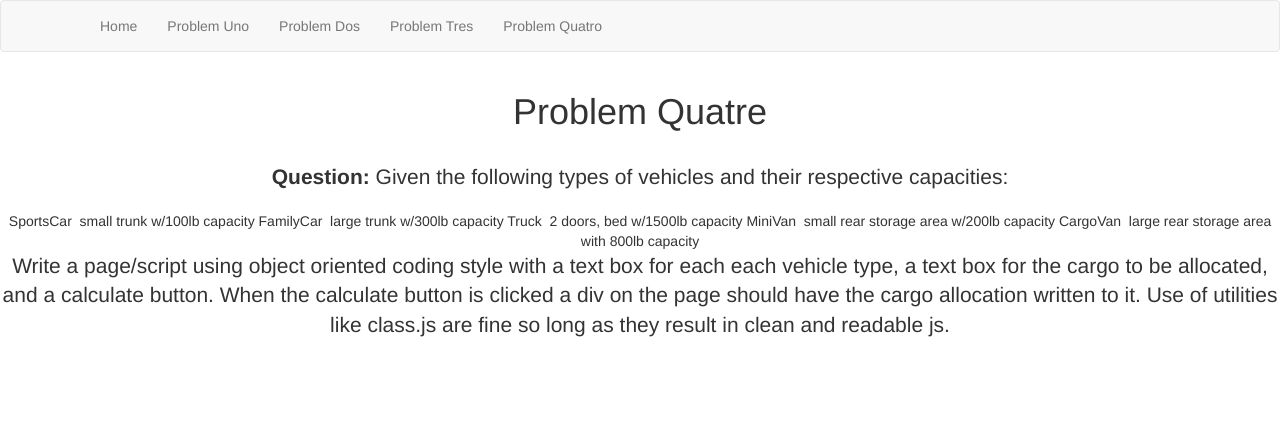
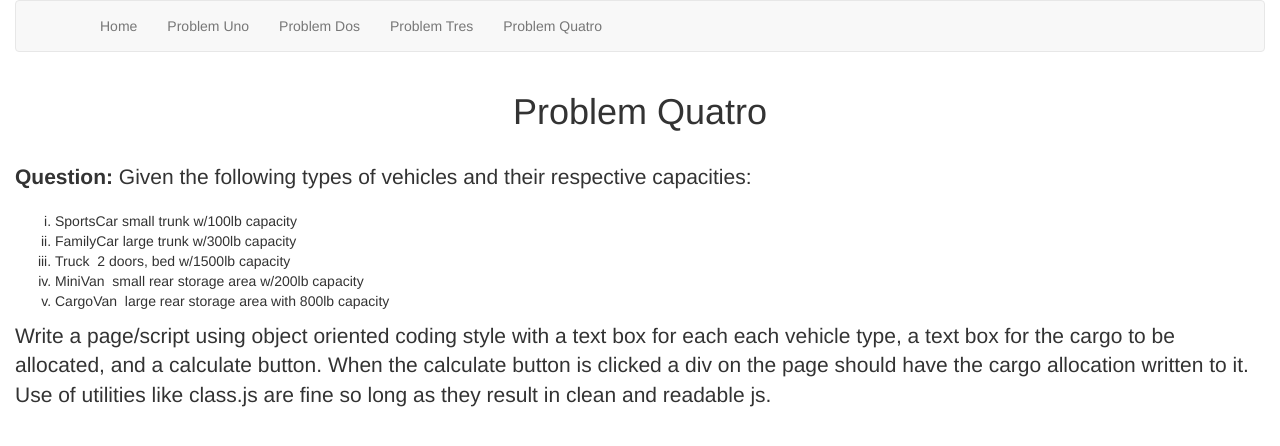
Before and after one commit to StephenJayYoung/CodeQuiz, a plain HTML site: page Problem4.html in a window 1280 px wide. Drawn offline with Linux system fonts and the light colour scheme.

Commit message:
added formatting to question 4

```diff
--- a/Problem4.html
+++ b/Problem4.html
@@ -7,6 +7,7 @@
 <link href="css/bootstrap.css" rel="stylesheet">
 </head>
 <body>
+<div class="container-fluid">
   <!-- Navigation -->
   <nav class="navbar navbar-default" role="navigation">
       <div class="container">
@@ -44,33 +45,30 @@
       <!-- /.container -->
   </nav>
 
-	<div class="row">
+	<div class="row-fluid">
 	    <div class="col-lg-12 text-center">
-	        <h1>Problem Quatre</h1>
+	        <h1>Problem Quatro</h1>
 	        <br>
 	    </div>
 	</div>
 
     <div class ="row-fluid">
 			<div class="span4">
-    		<div class="caption-full text-center">
+    		<div class="caption-full">
 		      <p class="lead"><b>Question:</b> Given the following types of vehicles and their respective capacities: </p>
-							SportsCar ­ small trunk w/100lb capacity
-
-							FamilyCar ­ large trunk w/300lb capacity
-
-							Truck ­ 2 doors, bed w/1500lb capacity
-
-							MiniVan ­ small rear storage area w/200lb capacity
-
-							CargoVan ­ large rear storage area with 800lb capacity
-
+		      <ol type="i">
+					  <li>SportsCar small trunk w/100lb capacity</li>
+					  <li>FamilyCar large trunk w/300lb capacity</li>
+					  <li>Truck ­ 2 doors, bed w/1500lb capacity</li>
+					  <li>MiniVan ­ small rear storage area w/200lb capacity</li>
+					   <li>CargoVan ­ large rear storage area with 800lb capacity</li>
+					</ol>
 						<p class="lead">Write a page/script using object oriented coding style with a text box for each each vehicle type, a text box for the cargo to be allocated, and a calculate button. When the calculate button is clicked a div on the page should have the cargo allocation written to it. Use of utilities like class.js are fine so long as they result in clean and readable js.
 						</p>
 					</div>
 
 
 
-
+</div>
 </body>
 </html>
```
